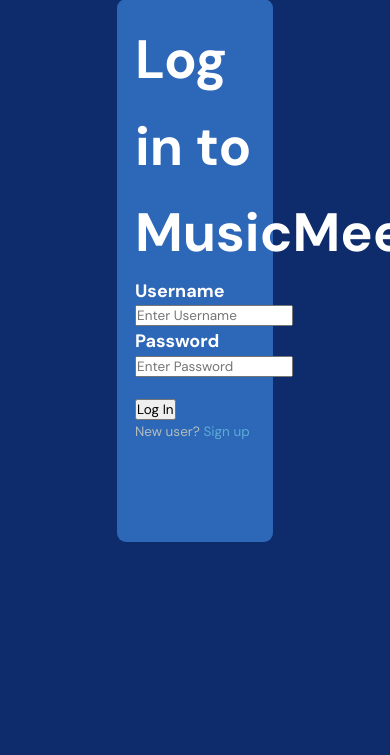
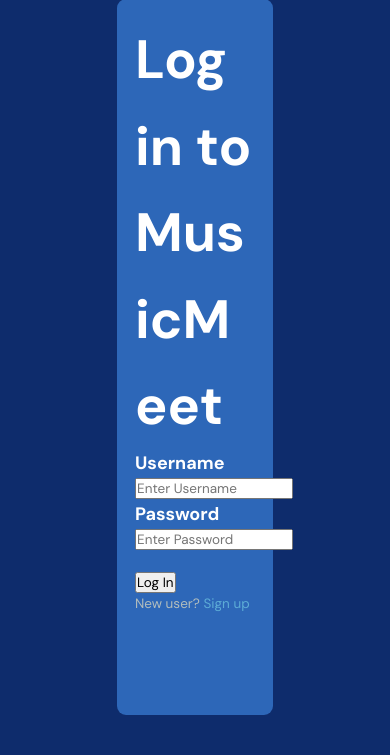
Before and after one commit to paolanieto/music_meet_2, a Django app: a page that uses templates/main.html in a window 390 px wide; the page is wider, and only the part inside the window is pictured. Shown: the part 160-915 px from the top of that part. Before the commit the page ends 702 px from the top of that part, so only its background shows below. Run offline with Django 4.2, Linux system fonts and the light colour scheme.

Commit message:
Add responsiveness to login page

```diff
--- a/static/styles/styles.css
+++ b/static/styles/styles.css
@@ -1184,7 +1184,7 @@ a {
 }
 
 #tagline{
-
+  overflow-wrap: anywhere;
   color: white;
   font-weight: 900;
   font-size: 6rem;
```
